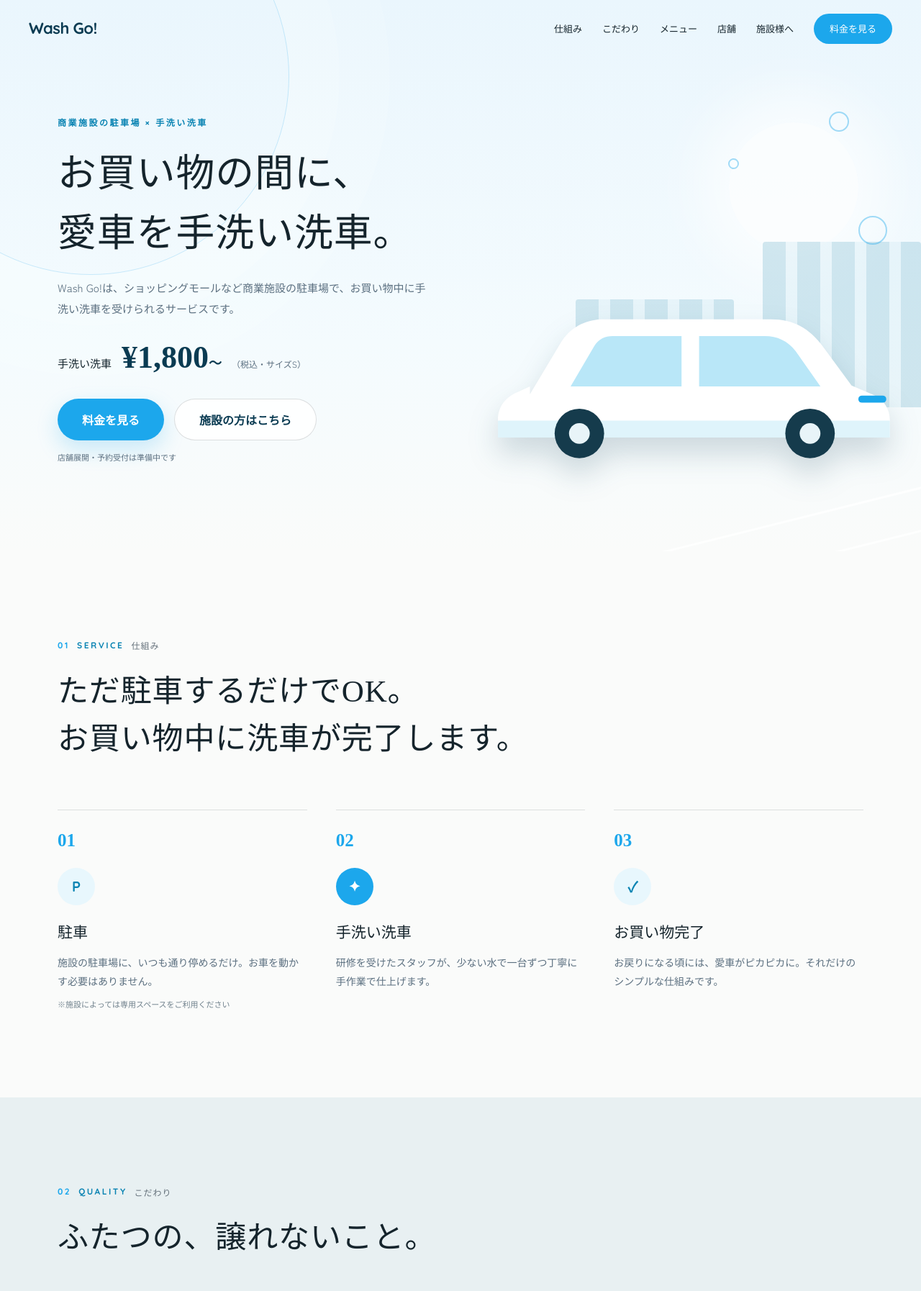
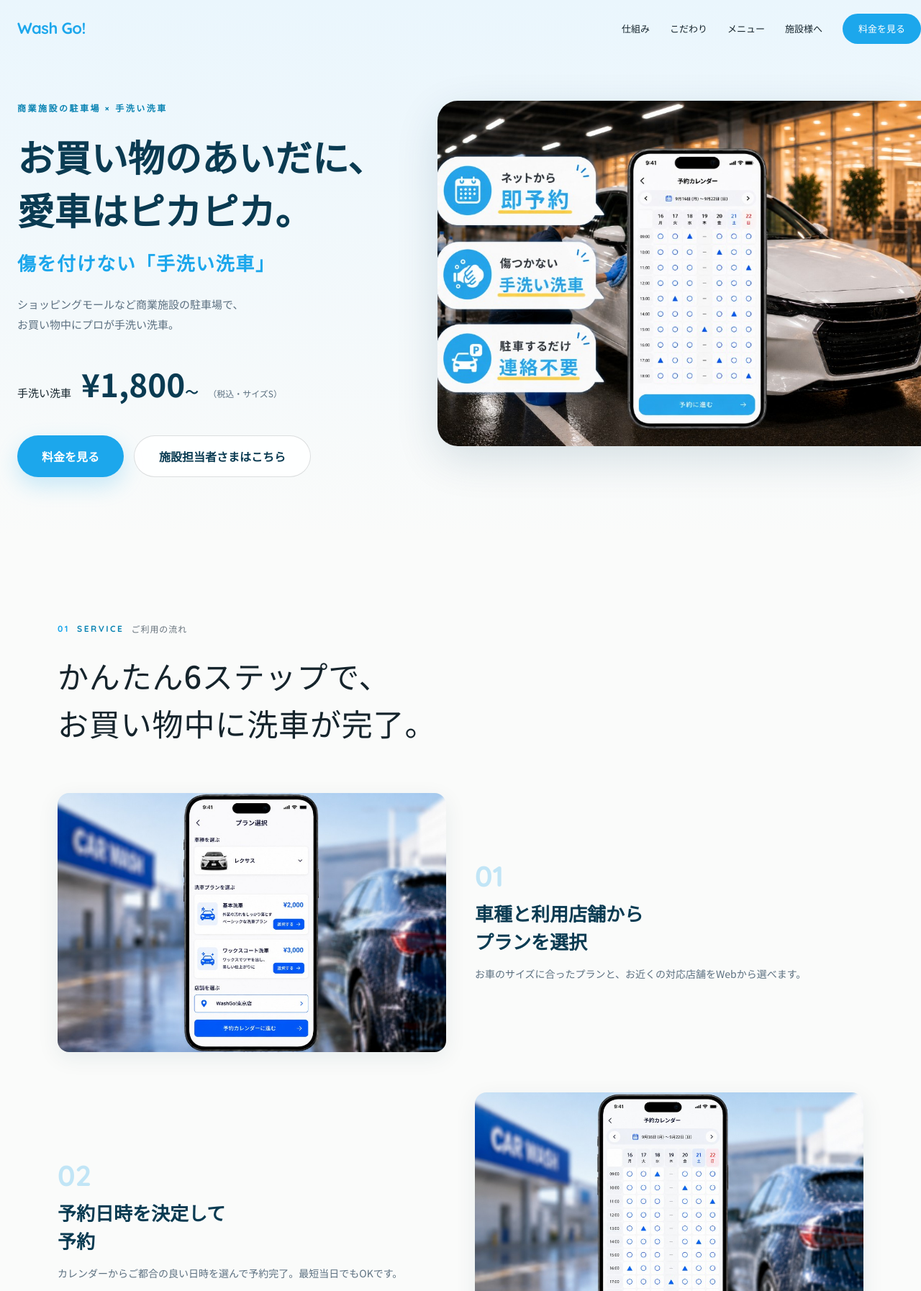
Before and after one commit to miyazaki00/washgo, a plain HTML site: page index.html in a window 1280 px wide. Shown: the top 1794 px of the page at 72% size. Drawn offline with Linux system fonts and the light colour scheme; a web font is replaced by a local one.

Commit message:
全体的に画像を挿入&GA導入

```diff
--- a/index.html
+++ b/index.html
@@ -1,6 +1,14 @@
 <!doctype html>
 <html lang="ja">
   <head>
+    <!-- Google tag (gtag.js) -->
+    <script async src="https://www.googletagmanager.com/gtag/js?id=G-V6L1969X98"></script>
+    <script>
+      window.dataLayer = window.dataLayer || [];
+      function gtag(){dataLayer.push(arguments);}
+      gtag('js', new Date());
+      gtag('config', 'G-V6L1969X98');
+    </script>
     <meta charset="UTF-8">
     <meta name="viewport" content="width=device-width, initial-scale=1">
     <meta name="description" content="商業施設の駐車場で、お買い物の間に愛車をきれいに。少ない水で一台ずつ丁寧に仕上げる手洗い洗車サービス「Wash Go!」。">
@@ -15,7 +23,7 @@
     <link rel="apple-touch-icon" href="./favicon.svg">
     <link rel="preconnect" href="https://fonts.googleapis.com">
     <link rel="preconnect" href="https://fonts.gstatic.com" crossorigin>
-    <link href="https://fonts.googleapis.com/css2?family=Quicksand:wght@600;700&family=Zen+Kaku+Gothic+New:wght@400;500;700&family=Zen+Old+Mincho:wght@500;600&display=swap" rel="stylesheet">
+    <link href="https://fonts.googleapis.com/css2?family=Noto+Sans+JP:wght@400;500;700&family=Quicksand:wght@600;700&display=swap" rel="stylesheet">
     <link rel="stylesheet" href="./styles.css">
     <script src="./cars.js"></script>
     <script src="./script.js" defer></script>
@@ -33,7 +41,6 @@
           <a href="#service">仕組み</a>
           <a href="#quality">こだわり</a>
           <a href="#menu">メニュー</a>
-          <a href="#stores">店舗</a>
           <a href="#facility">施設様へ</a>
           <a class="nav-cta" href="#menu">料金を見る</a>
         </nav>
@@ -42,62 +49,78 @@
 
     <main id="main">
       <section class="hero" id="top">
-        <div class="hero-art" aria-hidden="true">
-          <div class="sun"></div>
-          <div class="building building-a"></div>
-          <div class="building building-b"></div>
-          <div class="parking-line line-a"></div>
-          <div class="parking-line line-b"></div>
-          <svg class="hero-car" viewBox="0 0 540 230" role="presentation">
-            <path d="M68 137 107 72c11-18 29-28 50-29h213c28 0 48 11 65 34l36 49 28 12c13 6 20 18 20 32v21H28v-22c0-17 10-29 25-35l15-7Z" fill="#fff"/>
-            <path d="M119 127 149 76c5-8 13-12 23-12h86v63H119Zm161 0V64h82c16 0 29 6 39 19l31 44H280Z" fill="#b9e7f8"/>
-            <path d="M28 170h491v21H28z" fill="#dff4fb"/>
-            <circle cx="130" cy="186" r="31" fill="#153b4c"/>
-            <circle cx="130" cy="186" r="13" fill="#e8f4f8"/>
-            <circle cx="419" cy="186" r="31" fill="#153b4c"/>
-            <circle cx="419" cy="186" r="13" fill="#e8f4f8"/>
-            <path d="M484 143h26" stroke="#1ca7ec" stroke-width="9" stroke-linecap="round"/>
-          </svg>
-          <span class="bubble bubble-a"></span>
-          <span class="bubble bubble-b"></span>
-          <span class="bubble bubble-c"></span>
-        </div>
-        <div class="container hero-content">
-          <p class="eyebrow">商業施設の駐車場 × 手洗い洗車</p>
-          <h1>お買い物の間に、<br>愛車を手洗い洗車。</h1>
-          <p class="hero-lead">Wash Go!は、ショッピングモールなど商業施設の駐車場で、お買い物中に手洗い洗車を受けられるサービスです。</p>
-          <p class="hero-price">手洗い洗車 <strong>¥1,800<small>〜</small></strong><span>（税込・サイズS）</span></p>
-          <div class="hero-actions">
-            <a class="button button-primary" href="#menu">料金を見る</a>
-            <a class="button button-secondary" href="#facility">施設の方はこちら</a>
+        <div class="container hero-grid">
+          <div class="hero-text">
+            <p class="eyebrow">商業施設の駐車場 × 手洗い洗車</p>
+            <p class="hero-catch">お買い物のあいだに、<br>愛車はピカピカ。</p>
+            <h1 class="hero-headline">傷を付けない「手洗い洗車」</h1>
+            <p class="hero-lead">ショッピングモールなど商業施設の駐車場で、<br class="desktop-only">お買い物中にプロが手洗い洗車。</p>
+            <p class="hero-price">手洗い洗車 <strong>¥1,800<small>〜</small></strong><span>（税込・サイズS）</span></p>
+            <div class="hero-actions">
+              <a class="button button-primary" href="#menu">料金を見る</a>
+              <a class="button button-secondary" href="#facility">施設担当者さまはこちら</a>
+            </div>
           </div>
-          <p class="hero-note">店舗展開・予約受付は準備中です</p>
+          <div class="hero-visual">
+            <div class="hero-photo-wrap">
+              <img class="hero-photo" src="./hero-bg.png" alt="スタッフが車を手洗い洗車している様子" width="600" height="400">
+            </div>
+          </div>
         </div>
       </section>
 
       <section class="section" id="service">
         <div class="container">
-          <div class="section-label"><span>01</span> SERVICE <small>仕組み</small></div>
-          <h2>ただ駐車するだけでOK。<br>お買い物中に洗車が完了します。</h2>
-          <div class="steps">
-            <article class="step reveal">
-              <span class="step-number">01</span>
-              <div class="step-icon" aria-hidden="true">P</div>
-              <h3>駐車</h3>
-              <p>施設の駐車場に、いつも通り停めるだけ。お車を動かす必要はありません。</p>
-              <small>※施設によっては専用スペースをご利用ください</small>
+          <div class="section-label"><span>01</span> SERVICE <small>ご利用の流れ</small></div>
+          <h2>かんたん6ステップで、<br>お買い物中に洗車が完了。</h2>
+          <div class="steps-v2">
+            <article class="step-v2 reveal">
+              <div class="step-v2-img"><img src="./step-1.png" alt="車種とプランを選択" width="600" height="400"></div>
+              <div class="step-v2-body">
+                <span class="step-v2-num">01</span>
+                <h3>車種と利用店舗から<br>プランを選択</h3>
+                <p>お車のサイズに合ったプランと、お近くの対応店舗をWebから選べます。</p>
+              </div>
             </article>
-            <article class="step reveal">
-              <span class="step-number">02</span>
-              <div class="step-icon wash-icon" aria-hidden="true">✦</div>
-              <h3>手洗い洗車</h3>
-              <p>研修を受けたスタッフが、少ない水で一台ずつ丁寧に手作業で仕上げます。</p>
+            <article class="step-v2 step-v2-reverse reveal">
+              <div class="step-v2-img"><img src="./step-2.png" alt="予約日時を決定" width="600" height="400"></div>
+              <div class="step-v2-body">
+                <span class="step-v2-num">02</span>
+                <h3>予約日時を決定して<br>予約</h3>
+                <p>カレンダーからご都合の良い日時を選んで予約完了。最短当日でもOKです。</p>
+              </div>
             </article>
-            <article class="step reveal">
-              <span class="step-number">03</span>
-              <div class="step-icon" aria-hidden="true">✓</div>
-              <h3>お買い物完了</h3>
-              <p>お戻りになる頃には、愛車がピカピカに。それだけのシンプルな仕組みです。</p>
+            <article class="step-v2 reveal">
+              <div class="step-v2-img"><img src="./step-3.png" alt="予約確認メール" width="600" height="400"></div>
+              <div class="step-v2-body">
+                <span class="step-v2-num">03</span>
+                <h3>予約内容が<br>メールで届く</h3>
+                <p>予約が確定すると、日時・店舗・プラン内容が記載された確認メールが届きます。</p>
+              </div>
+            </article>
+            <article class="step-v2 step-v2-reverse reveal">
+              <div class="step-v2-img"><img src="./step-4.png" alt="駐車場に停めてお買い物" width="600" height="400"></div>
+              <div class="step-v2-body">
+                <span class="step-v2-num">04</span>
+                <h3>駐車場に停めて<br>お買い物へ</h3>
+                <p>施設の駐車場にいつも通り停めるだけ。あとはお買い物をお楽しみください。</p>
+              </div>
+            </article>
+            <article class="step-v2 reveal">
+              <div class="step-v2-img"><img src="./step-5.png" alt="スタッフが手洗い洗車" width="600" height="400"></div>
+              <div class="step-v2-body">
+                <span class="step-v2-num">05</span>
+                <h3>お買い物中に<br>スタッフが手洗い洗車</h3>
+                <p>研修を受けたスタッフが、少ない水で一台ずつ丁寧に手作業で仕上げます。</p>
+              </div>
+            </article>
+            <article class="step-v2 step-v2-reverse reveal">
+              <div class="step-v2-img"><img src="./step-6.png" alt="ピカピカの仕上がり" width="600" height="400"></div>
+              <div class="step-v2-body">
+                <span class="step-v2-num">06</span>
+                <h3>お買い物が終わって<br>戻ったらピカピカ</h3>
+                <p>お戻りの頃には洗車完了。鍵の受け渡しも連絡も不要です。</p>
+              </div>
             </article>
           </div>
         </div>
@@ -109,8 +132,8 @@
           <h2>ふたつの、譲れないこと。</h2>
           <div class="quality-grid">
             <article class="quality-card reveal">
-              <div class="quality-visual hand-visual" aria-hidden="true">
-                <span class="car-panel"></span><span class="cloth"></span><i>✦</i>
+              <div class="quality-visual">
+                <img src="./quality-gentle.png" alt="マイクロファイバーミットで丁寧に手洗い洗車する様子" width="600" height="400">
               </div>
               <div class="quality-content">
                 <p class="card-index">01 / GENTLE</p>
@@ -119,9 +142,8 @@
               </div>
             </article>
             <article class="quality-card reveal">
-              <div class="quality-visual water-visual" aria-hidden="true">
-                <span class="drop">2<small>L</small></span>
-                <span class="water-caption">一般的な洗車の約1/75</span>
+              <div class="quality-visual">
+                <img src="./quality-water.png" alt="水滴が水面に落ちる美しい瞬間" width="600" height="400">
               </div>
               <div class="quality-content">
                 <p class="card-index">02 / SUSTAINABLE</p>
@@ -203,14 +225,6 @@
         </div>
       </section>
 
-      <section class="section stores" id="stores">
-        <div class="container narrow">
-          <div class="section-label centered"><span>04</span> STORES <small>店舗</small></div>
-          <h2>現在、都内商業施設への展開を<br>準備しております。</h2>
-          <p>サービス開始日・店舗・予約方法が決まり次第、こちらのページでお知らせします。</p>
-          <span class="status-pill">COMING SOON</span>
-        </div>
-      </section>
 
       <section class="section facility" id="facility">
         <div class="container facility-grid">
@@ -270,7 +284,6 @@
           <a href="#service">仕組み</a>
           <a href="#quality">こだわり</a>
           <a href="#menu">メニュー・料金</a>
-          <a href="#stores">店舗</a>
           <a href="#facility">施設様へ</a>
           <a href="#contact">お問い合わせ</a>
         </nav>
--- a/styles.css
+++ b/styles.css
@@ -7,8 +7,8 @@
   --paper: #fafbfa;
   --tint: #e8f0f2;
   --line: rgba(21, 36, 44, 0.13);
-  --serif: "Zen Old Mincho", serif;
-  --sans: "Zen Kaku Gothic New", sans-serif;
+  --serif: "Noto Sans JP", sans-serif;
+  --sans: "Noto Sans JP", sans-serif;
   --latin: "Quicksand", sans-serif;
 }
 
@@ -21,6 +21,7 @@ body {
   font-family: var(--sans);
   line-height: 1.8;
   -webkit-font-smoothing: antialiased;
+  overflow-x: hidden; /* はみ出し写真で横スクロールが出るのを防ぐ */
 }
 img, svg { display: block; max-width: 100%; }
 a { color: inherit; }
@@ -52,15 +53,16 @@ button { font: inherit; }
   backdrop-filter: blur(12px);
 }
 .header-inner {
-  width: min(1200px, calc(100% - 48px));
+  width: min(1280px, calc(100% - 24px));
   height: 100%;
-  margin: auto;
+  margin-left: max(24px, calc((100% - 1280px) / 2));
+  margin-right: max(24px, calc((100% - 1280px) / 2));
   display: flex;
   align-items: center;
   justify-content: space-between;
 }
 .logo {
-  color: var(--navy);
+  color: var(--blue);
   font-family: var(--latin);
   font-size: 22px;
   font-weight: 700;
@@ -85,25 +87,20 @@ button { font: inherit; }
 
 .hero {
   position: relative;
-  min-height: 760px;
-  padding: 160px 0 120px;
+  padding: 140px 0 80px;
+  overflow: visible; /* 写真を右側にはみ出させるため */
+  background: linear-gradient(180deg, #eaf6fd 0%, var(--paper) 100%);
+}
+.hero-grid {
   display: grid;
-  align-items: center;
-  overflow: hidden;
-  background: linear-gradient(180deg, #eaf6fd 0%, #f4fbfe 62%, var(--paper) 100%);
+  grid-template-columns: 5fr 6fr;
+  gap: 24px;
+  align-items: stretch;
+  width: 100%;
+  padding-left: max(24px, calc((100% - 1280px) / 2));
+  padding-right: 0;
 }
-.hero::before {
-  content: "";
-  position: absolute;
-  width: 550px;
-  height: 550px;
-  top: -170px;
-  left: -150px;
-  border: 1px solid rgba(28, 167, 236, .2);
-  border-radius: 50%;
-  box-shadow: 0 0 0 70px rgba(255,255,255,.12), 0 0 0 140px rgba(255,255,255,.1);
-}
-.hero-content { position: relative; z-index: 2; }
+.hero-text { position: relative; z-index: 2; }
 .eyebrow, .section-label {
   color: var(--blue-dark);
   font-family: var(--latin);
@@ -112,19 +109,54 @@ button { font: inherit; }
   letter-spacing: 2.5px;
 }
 .eyebrow { margin: 0 0 18px; }
-.hero h1, .section h2 {
+.section h2 {
   font-family: var(--serif);
   font-weight: 500;
   line-height: 1.55;
   letter-spacing: .02em;
 }
-.hero h1 { margin: 0; font-size: clamp(38px, 4.2vw, 62px); }
+.hero-catch {
+  margin: 0;
+  font-size: clamp(32px, 4vw, 52px);
+  font-family: var(--serif);
+  font-weight: 700;
+  line-height: 1.45;
+  color: var(--navy);
+}
+.hero-headline {
+  margin: 14px 0 0;
+  font-size: clamp(18px, 2.2vw, 26px);
+  font-weight: 700;
+  color: var(--blue);
+  letter-spacing: .06em;
+}
 .hero-lead {
   margin: 20px 0 0;
-  max-width: 520px;
+  max-width: 480px;
   color: var(--muted);
   font-size: 15px;
   line-height: 1.9;
+}
+.hero-visual {
+  position: relative;
+  width: 100%;
+  min-height: 0;
+}
+
+.hero-photo-wrap {
+  width: 100%;
+  height: clamp(400px, 38vw, 480px);
+  border-radius: 28px 0 0 28px;
+  overflow: hidden;
+  box-shadow: 0 18px 60px rgba(10,59,82,.14);
+  margin-right: 0;
+}
+.hero-photo {
+  width: 100%;
+  height: 100%;
+  object-fit: cover;
+  border-radius: 0;
+  display: block;
 }
 .hero-price {
   margin: 28px 0 0;
@@ -136,7 +168,8 @@ button { font: inherit; }
   color: var(--ink);
 }
 .hero-price strong {
-  font: 600 clamp(32px, 4vw, 44px) var(--serif);
+  font-size: clamp(32px, 4vw, 44px);
+  font-weight: 600;
   color: var(--navy);
 }
 .hero-price strong small { font-size: 18px; }
@@ -147,7 +180,6 @@ button { font: inherit; }
   flex-wrap: wrap;
   gap: 14px;
 }
-.hero-copy { margin: 24px 0 38px; color: var(--muted); font-size: 16px; }
 .button {
   display: inline-flex;
   min-height: 58px;
@@ -170,43 +202,50 @@ button { font: inherit; }
 }
 .button-secondary:hover { background: #fff; transform: translateY(-2px); }
 .hero-note { margin: 14px 0 0; color: var(--muted); font-size: 11px; }
-.hero-art { position: absolute; inset: 0 0 0 48%; }
-.sun {
-  position: absolute;
-  top: 170px;
-  right: 13%;
-  width: 180px;
-  height: 180px;
-  border-radius: 50%;
-  background: rgba(255,255,255,.72);
-  box-shadow: 0 0 70px 45px rgba(255,255,255,.6);
+
+.steps-v2 { margin-top: 64px; display: flex; flex-direction: column; gap: 56px; }
+.step-v2 {
+  display: grid;
+  grid-template-columns: 1fr 1fr;
+  gap: 40px;
+  align-items: center;
 }
-.building {
-  position: absolute;
-  bottom: 200px;
-  width: 220px;
-  border-radius: 4px 4px 0 0;
-  opacity: .45;
-  background: repeating-linear-gradient(90deg, #9dcbdc 0 32px, #d8edf5 32px 48px);
+.step-v2-reverse { direction: rtl; }
+.step-v2-reverse > * { direction: ltr; }
+.step-v2-img {
+  border-radius: 16px;
+  overflow: hidden;
+  box-shadow: 0 8px 30px rgba(10,59,82,.08);
 }
-.building-a { height: 230px; right: 0; }
-.building-b { height: 150px; right: 260px; }
-.parking-line {
-  position: absolute;
-  right: -5%;
-  bottom: 95px;
-  width: 80%;
-  height: 3px;
-  background: rgba(255,255,255,.9);
-  transform: rotate(-14deg);
-  transform-origin: right;
+.step-v2-img img {
+  width: 100%;
+  height: 100%;
+  object-fit: cover;
+  display: block;
+  aspect-ratio: 3 / 2;
 }
-.line-b { bottom: 35px; width: 58%; }
-.hero-car { position: absolute; right: 3%; bottom: 115px; width: min(620px, 90%); filter: drop-shadow(0 22px 20px rgba(10,59,82,.18)); }
-.bubble { position: absolute; border: 2px solid rgba(28,167,236,.4); border-radius: 50%; }
-.bubble-a { width: 28px; height: 28px; right: 15%; top: 155px; }
-.bubble-b { width: 15px; height: 15px; right: 38%; top: 220px; }
-.bubble-c { width: 40px; height: 40px; right: 7%; top: 300px; }
+.step-v2-body { padding: 8px 0; }
+.step-v2-num {
+  display: inline-block;
+  margin-bottom: 12px;
+  color: var(--blue);
+  font: 700 40px var(--latin);
+  line-height: 1;
+  opacity: .25;
+}
+.step-v2-body h3 {
+  margin: 0 0 14px;
+  font-size: clamp(20px, 2.2vw, 26px);
+  font-weight: 700;
+  line-height: 1.5;
+  color: var(--navy);
+}
+.step-v2-body p {
+  margin: 0;
+  color: var(--muted);
+  font-size: 14px;
+  line-height: 1.85;
+}
 
 .section { padding: 120px 0; scroll-margin-top: 78px; }
 .section-tint { background: var(--tint); }
@@ -242,51 +281,7 @@ button { font: inherit; }
 .quality-grid { margin-top: 60px; display: grid; grid-template-columns: repeat(2, 1fr); gap: 1px; background: var(--line); }
 .quality-card { background: #f7fafb; }
 .quality-visual { position: relative; height: 260px; overflow: hidden; }
-.hand-visual { background: linear-gradient(140deg, #112b3a, #23627d); }
-.car-panel {
-  position: absolute;
-  width: 120%;
-  height: 120px;
-  top: 68px;
-  left: -10%;
-  border: 2px solid rgba(255,255,255,.5);
-  border-radius: 45% 15% 35% 10%;
-  transform: rotate(-8deg);
-  box-shadow: inset 0 -30px 60px rgba(0,0,0,.25);
-}
-.cloth {
-  position: absolute;
-  width: 125px;
-  height: 80px;
-  right: 24%;
-  top: 80px;
-  background: #e8f0f2;
-  border-radius: 70% 30% 60% 35%;
-  transform: rotate(-16deg);
-  box-shadow: -20px 20px 50px rgba(0,0,0,.25);
-}
-.hand-visual i { position: absolute; top: 28px; right: 15%; color: #fff; font-size: 28px; }
-.water-visual {
-  display: grid;
-  place-items: center;
-  background: radial-gradient(circle at 50% 20%, #71ccec, #087da9 70%);
-}
-.drop {
-  width: 125px;
-  height: 155px;
-  padding-top: 45px;
-  color: #fff;
-  background: rgba(255,255,255,.16);
-  border: 2px solid rgba(255,255,255,.8);
-  border-radius: 60% 60% 60% 60% / 80% 80% 45% 45%;
-  text-align: center;
-  font: 700 57px/1 var(--latin);
-  transform: rotate(45deg);
-}
-.drop::first-line { transform: rotate(-45deg); }
-.drop small { font-size: 18px; }
-.drop, .drop small { writing-mode: horizontal-tb; }
-.water-caption { position: absolute; right: 20px; bottom: 16px; color: #fff; font-size: 12px; }
+.quality-visual img { width: 100%; height: 100%; object-fit: cover; display: block; }
 .quality-content { padding: 38px 40px 44px; }
 .quality-content .card-index { margin-bottom: 14px; color: var(--blue-dark); font: 700 11px var(--latin); letter-spacing: 1.6px; }
 
@@ -637,26 +632,28 @@ button { font: inherit; }
   .global-nav a { padding: 14px 0; border-bottom: 1px solid var(--line); font-size: 16px; }
   .global-nav .nav-cta { margin-top: 20px; padding: 12px 22px; text-align: center; border: 0; }
   body.menu-open { overflow: hidden; }
-  .hero { min-height: 780px; padding: 120px 0 320px; text-align: center; }
-  .hero-art { inset: auto 0 0; height: 350px; }
-  .hero-content { align-self: start; }
-  .hero h1 { font-size: clamp(33px, 8vw, 46px); }
+  .hero { padding: 120px 0 60px; }
+  .hero-grid { grid-template-columns: 1fr; text-align: center; gap: 40px; }
   .hero-lead { margin-inline: auto; font-size: 14px; }
   .hero-price { justify-content: center; }
   .hero-actions { justify-content: center; }
-  .hero-copy { font-size: 14px; }
   .hero-note { margin-left: 0; }
-  .sun { top: 15px; right: 12%; width: 120px; height: 120px; }
-  .building { bottom: 50px; transform: scale(.75); transform-origin: bottom right; }
-  .building-a { right: -25px; }
-  .building-b { right: 140px; }
-  .hero-car { right: 5%; bottom: 30px; width: 90%; }
-  .parking-line { bottom: 36px; }
-  .bubble-a { top: 25px; }
-  .bubble-b { top: 70px; }
-  .bubble-c { top: 115px; }
+  .hero-visual { width: 100%; max-width: none; margin: 0; }
+  .hero-photo-wrap {
+    width: 100vw;
+    height: auto;
+    aspect-ratio: 16 / 9;
+    margin-left: -18px;
+    margin-right: 0;
+    border-radius: 0;
+  }
+  .hero-visual { height: auto; overflow: visible; }
+  .hero-grid { width: 100%; padding-left: 18px; padding-right: 18px; margin-left: 0; margin-right: 0; }
   .section { padding: 86px 0; }
   .steps { grid-template-columns: 1fr; gap: 42px; }
+  .step-v2 { grid-template-columns: 1fr; gap: 24px; }
+  .step-v2-reverse { direction: ltr; }
+  .steps-v2 { gap: 40px; }
   .quality-grid, .price-grid { grid-template-columns: 1fr; }
   .quality-visual { height: 220px; }
   .section-heading-row { display: block; }
@@ -671,9 +668,8 @@ button { font: inherit; }
 
 @media (max-width: 520px) {
   .desktop-only { display: none; }
-  .hero { min-height: 740px; padding-bottom: 290px; }
-  .hero h1 { font-size: 31px; line-height: 1.65; }
-  .hero-copy { max-width: 330px; margin-inline: auto; margin-bottom: 32px; }
+  .hero-catch { font-size: 28px; line-height: 1.55; }
+  .hero-headline { font-size: 16px; }
   .section h2 { font-size: 28px; }
   .quality-content { padding: 30px 26px 36px; }
   .price-card { padding: 30px 25px; }
```
Also changed, not shown: thanks.html (+9 -1 lines), hero-bg.png (added), hero-phone-ui.png (added), hero-phone.png (added), hero-photo-mall.png (added), quality-gentle.png (added), quality-water.png (added), step-1.png (added), step-2.png (added), step-3.png (added), step-4.png (added), step-5.png (added), step-6.png (added).
